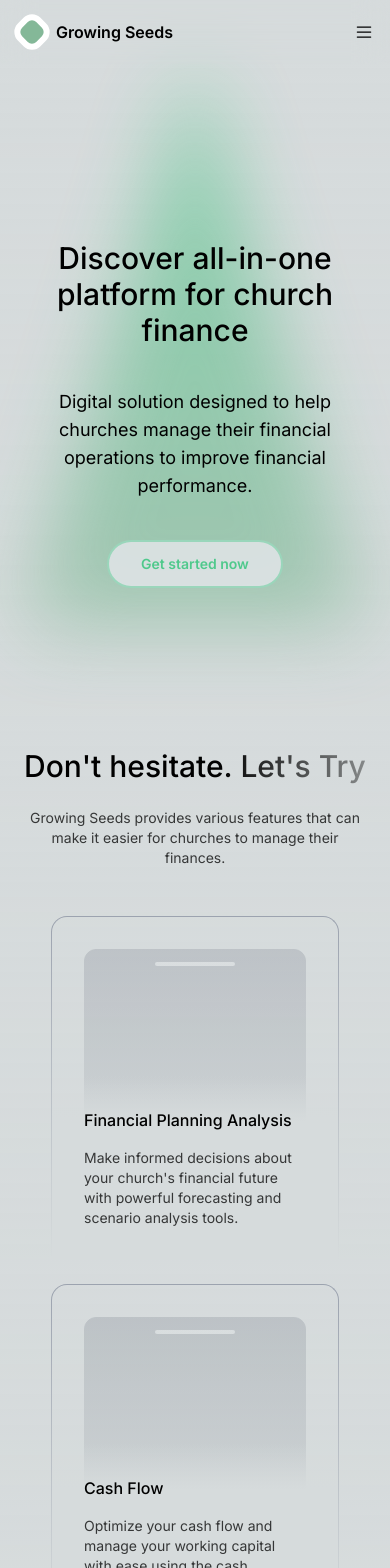
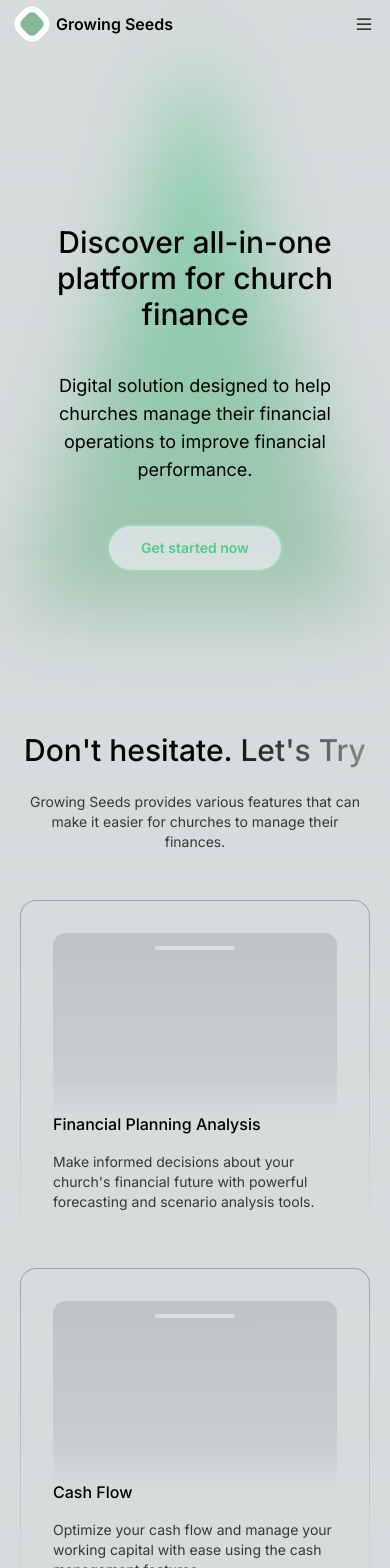
Before and after one commit to Adriantobi/growing_seeds, a Next.js app: page / in a window 390 px wide. Shown: the top 1568 px of the page. Built offline with nearby package versions, Linux system fonts and the light colour scheme; no server answers.

Commit message:
Mobile - Improvements

```diff
--- a/app/components/feature-card.tsx
+++ b/app/components/feature-card.tsx
@@ -8,8 +8,8 @@ interface FeatureCardProps {
 
 export default function FeatureCard({title, content, children}: FeatureCardProps) {
   return (
-    <div className='relative'>
-      <div className='rounded-2xl rounded-b-none border-b-0 border-[1.5px] dark:border-nav border-gray-400 p-8 relative min-w-72 w-full sm:w-96 min-h-[21.5rem] overflow-hidden'>
+    <div className='relative w-full sm:w-auto'>
+      <div className='rounded-2xl rounded-b-none border-b-0 border-[1.5px] dark:border-nav border-gray-400 p-8 relative min-w-64 w-full sm:w-96 min-h-[21.5rem] overflow-hidden'>
         <div className='w-full h-52 rounded-xl dark:bg-nav bg-gray-500 opacity-25 border border-gray-500 flex justify-center items-center relative'>
           <span className='w-20 h-1 rounded-full bg-gray-200 absolute left-0 right-0 mx-auto top-3' />
           {children}
--- a/app/components/navbar.tsx
+++ b/app/components/navbar.tsx
@@ -9,7 +9,7 @@ export default function NavBar() {
   const {status} = useSession()
 
   return (
-    <div className='py-4 px-4 flex items-center justify-between sticky top-0 right-0 left-0 mx-auto z-50 backdrop-blur-lg text-sm max-w-screen-xl justify-self-center  self-center'>
+    <div className='py-2 sm:py-4 px-4 flex items-center justify-between sticky top-0 right-0 left-0 mx-auto z-50 backdrop-blur-lg text-sm max-w-screen-xl justify-self-center  self-center'>
       <Link href={'/'}>
         <div className='flex gap-2 font-semibold text-lg items-center cursor-pointer justify-self-start'>
           <span className='w-8 h-8 bg-white rounded-xl rotate-45 flex justify-center items-center'>
--- a/app/layout.tsx
+++ b/app/layout.tsx
@@ -23,7 +23,6 @@ export default function RootLayout({
         <body className={inter.className}>
           <NavBar />
           {children}
-          <CallToActionSection />
         </body>
       </NextAuthProvider>
     </html>
--- a/app/page.tsx
+++ b/app/page.tsx
@@ -1,13 +1,12 @@
 'use client'
 
-import CallToActionSection from "./sections/call-to-action";
 import FeaturesSection from "./sections/features";
 import HeroSection from "./sections/hero";
 import PricingSection from "./sections/pricing";
 
 export default function Home() {
   return (
-    <main className='flex flex-col gap-40 max-w-screen-xl w-full h-full text-sm mx-auto px-6'>
+    <main className='flex flex-col gap-40 max-w-screen-xl w-full h-full text-sm mx-auto lg:px-6 px-5'>
       <HeroSection />
       <FeaturesSection />
       <PricingSection />
--- a/app/sections/features.tsx
+++ b/app/sections/features.tsx
@@ -11,7 +11,7 @@ export default function FeaturesSection() {
         </div>
         <span className='max-w-[34em] flex text-center opacity-75'>Growing Seeds provides various features that can make it easier for churches to manage their finances.</span>
       </div>
-      <div className='flex gap-6 justify-center items-center flex-wrap'>
+      <div className='flex gap-6 justify-center items-center w-full flex-wrap'>
         <FeatureCard title='Financial Planning Analysis' content='Make informed decisions about your church&apos;s financial future with powerful forecasting and scenario analysis tools.'/>
         <FeatureCard title='Cash Flow' content='Optimize your cash flow and manage your working capital with ease using the cash management features.'/>
         <FeatureCard title='Church Intelligence' content='Access real-time data and insights to make informed decisions about your churches&apos;s financial performance.'/>
--- a/app/sections/pricing.tsx
+++ b/app/sections/pricing.tsx
@@ -12,8 +12,8 @@ export default function PricingSection() {
       </div>
 
       <div className='flex items-center justify-center gap-6 lg:gap-0 flex-wrap w-full lg:w-auto lg:flex-nowrap'>
-        <div className='relative'>
-          <div className='flex flex-col gap-5 z-10 rounded-b-none border-b-0 rounded-2xl border-[1.5px] lg:border-r-0 lg:rounded-r-none dark:border-nav border-gray-400 p-6 min-w-72 md:w-96 min-h-[21.5rem]'>
+        <div className='relative sm:w-auto w-full'>
+          <div className='flex flex-col gap-5 z-10 rounded-b-none border-b-0 rounded-2xl border-[1.5px] lg:border-r-0 lg:rounded-r-none dark:border-nav border-gray-400 p-6 min-w-64 md:w-96 min-h-[21.5rem]'>
             <div className='flex flex-col gap-6'>
               <span className='font-medium text-base z-10'>Free Access</span>
               <span className='flex z-10 items-center gap-2'>
@@ -27,8 +27,8 @@ export default function PricingSection() {
           <span className='bg-gradient-to-b from-transparent to-background w-full h-full absolute bottom-0 left-0' />
         </div>
 
-        <div className='relative'>
-          <div className='flex flex-col gap-4 z-10 rounded-b-none border-b-0 rounded-2xl border-[1.5px] dark:border-accent2 border-opacity-45 border-gray-400 p-6 pt-9 min-w-72 w-full md:w-96 min-h-[23rem]'>
+        <div className='relative sm:w-auto w-full'>
+          <div className='flex flex-col gap-4 z-10 rounded-b-none border-b-0 rounded-2xl border-[1.5px] dark:border-accent2 border-opacity-45 border-gray-400 p-6 pt-9 min-w-64 w-full md:w-96 min-h-[23rem]'>
             <div className='flex flex-col gap-6'>
               <span className='font-medium text-base z-10'>Pro Access</span>
               <span className='flex z-10 items-center gap-2'>
```
